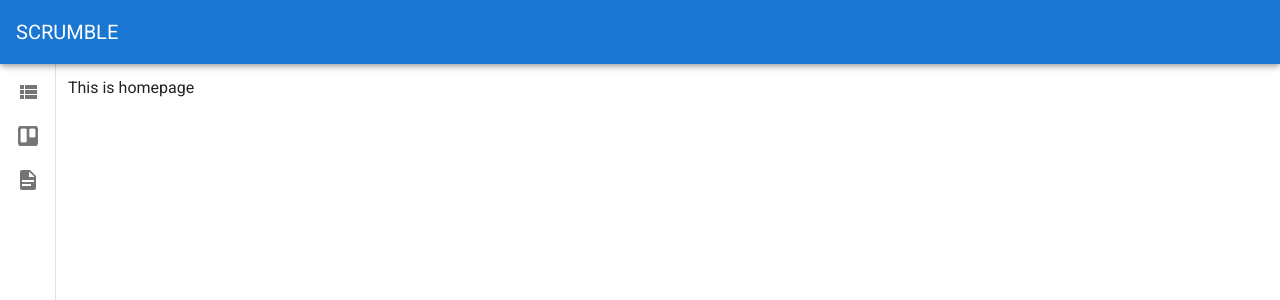
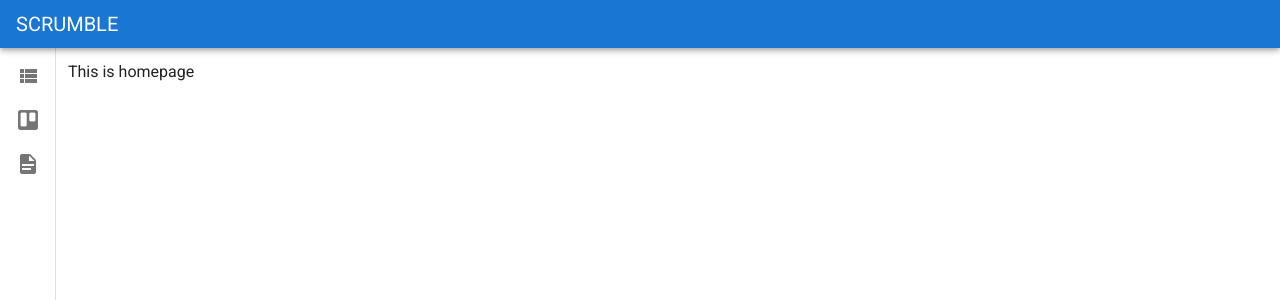
Before and after one commit to UtopiaBeam/scrumble, a Vue app: page / in a window 1280 px wide. Shown: the top 300 px of the page. Built offline with nearby package versions, Linux system fonts and the light colour scheme.

Commit message:
💄 Make navbar dense

```diff
--- a/src/components/Navbar.vue
+++ b/src/components/Navbar.vue
@@ -1,6 +1,6 @@
 <template>
   <div>
-    <v-app-bar color="primary" dark clipped-left app>
+    <v-app-bar color="primary" dark dense clipped-left app>
       <v-toolbar-title>SCRUMBLE</v-toolbar-title>
     </v-app-bar>
 
```
